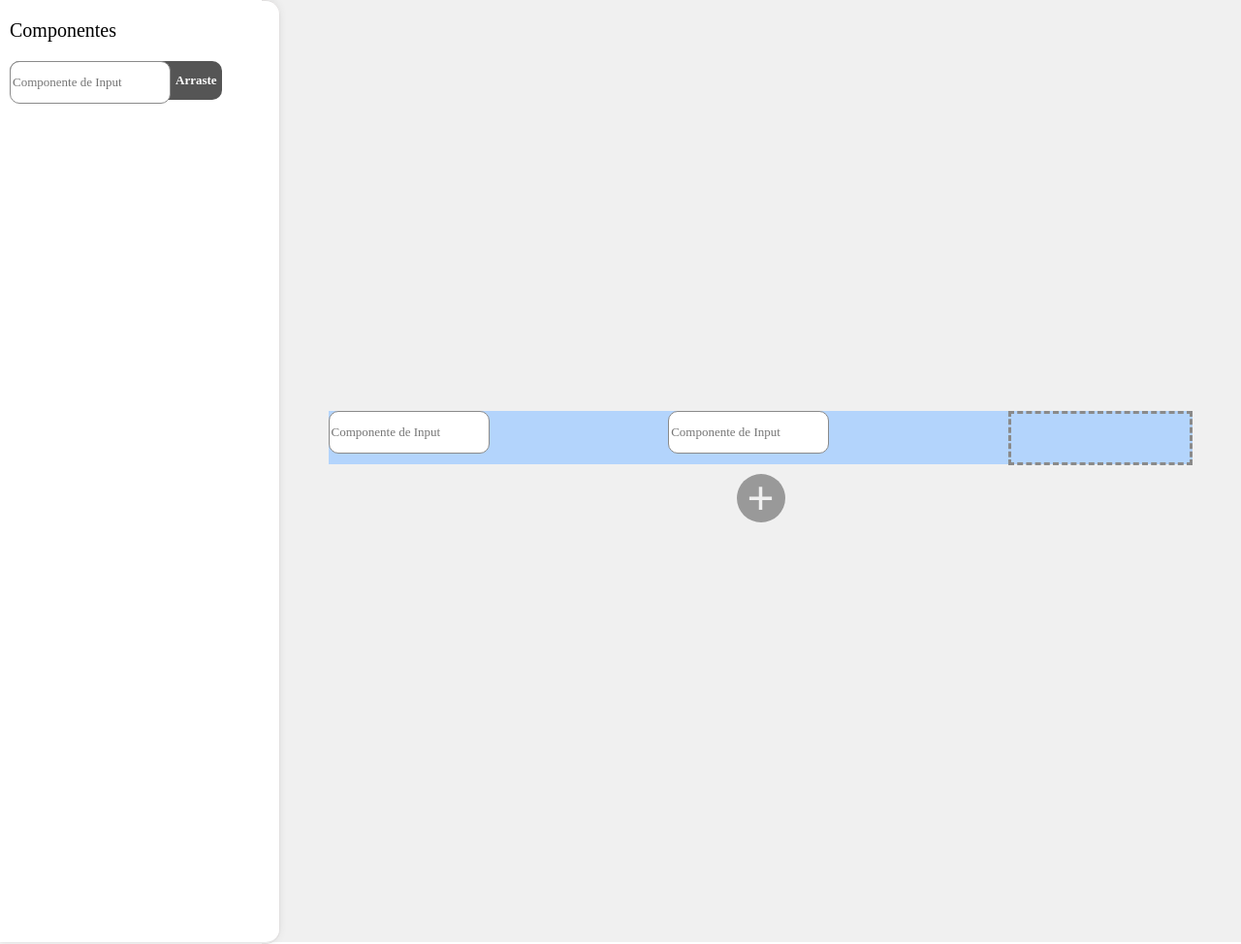
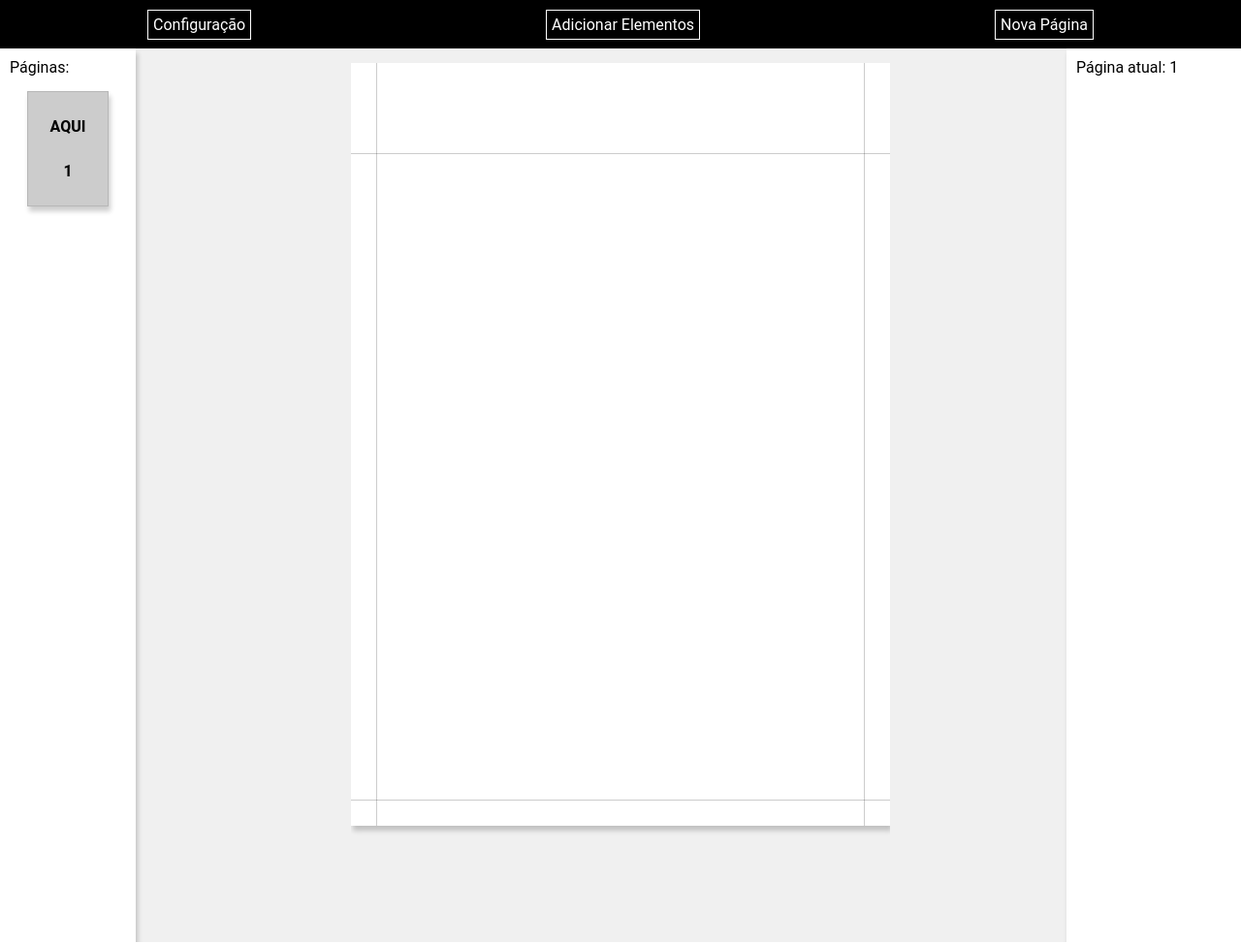
Before and after one commit to Luanfern/PocDragAndDropMakeForm, a PHP site: page / in a window 1280 px wide. Shown: the whole page at 97% size. Run offline with PHP 8.4, Linux system fonts and the light colour scheme; some libraries are stand-ins or nearby versions.

Commit message:
editor features( pagination, add elements, paginas area, config page area, new page, general config and margins)

```diff
--- a/css/editor.css
+++ b/css/editor.css
@@ -1,76 +1,17 @@
+*{
+  box-sizing: border-box;
+  margin: 0 auto;
+  font-family: 'Roboto', sans-serif;
+}
+
 #editor{
   height: 100%;
   width: 100%;
   display: flex;
+  flex-direction: column;
   justify-content: space-between;
   position: absolute;
   z-index: 2;
-}
-
-.editorAreas{
-  background-color: white;
-  height: 100%;
-  border-radius: 0 15px 15px 0;
-  box-shadow: -3px 0 10px #cccccc;
-  left: 0;
-  display: flex;
-  justify-content: space-between;
-  transition: 100ms;
-}
-
-.content{
-  width: 250px;
-  display: flex;
-  flex-direction: column;
-  align-items: start;
-  padding: 10px;
-}
-.close{
-  display: none;
-}
-
-.closeArea{
-  border-radius: 0 15px 15px 0;
-  border-style: solid;
-  border-width: 1px 1px 1px 0;
-  border-color: #e1dfdf;
-  width: 18px;
-  height: 100%;
-  transition: 50ms;
-}
-
-.closeArea:hover{
-  border-color: #d5d4d4;
-  background-color: #d5d4d4;
-}
-
-.lineToAddForm{
-  background-color: #b3d4fc;
-  height: 55px;
-  width: 90%;
-  display: grid;
-  grid-template-columns: auto auto auto;
-}
-
-.dashedArea{
-  border-style: dashed;
-  border-width: 3px;
-  border-color: #8a8a8a;
-  height: 50px;
-  flex-grow: 1;
-}
-
-.addLine{
-  width: 50px;
-  height: 50px;
-  background-color: #999999;
-  border-radius: 25px;
-  margin: 10px;
-  font-size: 50px;
-  font-weight: bold;
-  text-align: center;
-  line-height: 50px;
-  color: #F0F0F0;
 }
 
 .title{
@@ -78,22 +19,142 @@
   font-size: 20px;
 }
 
-#viewManager{
-  height: 100%;
+#menu{
+  height: 50px !important;
+  width: 100%;
   display: flex;
   align-items: center;
   justify-content: center;
   right: 0;
   flex-grow: 1;
+  z-index: 3;
+  background-color: black;
+  position: fixed;
+  top: 0;
 }
 
-#controllerManager{
-  width: calc(100%);
+.btnMenu{
+  color: white;
+  border: 1px solid white;
+  padding: 5px;
+  transition: 100ms;
+}
+
+.btnMenu:hover{
+  border: 1px solid grey;
+  padding: 5px 7px;
+}
+
+#viewManager{
+  margin-top:50px;
+  height: 100%;
+  display: block;
+  margin-left: auto;
+  margin-right: auto;
+  right: 0;
+  flex-grow: 1;
+  overflow: auto;
+}
+
+.sheet{
+  margin-top: 15px;
+  margin-bottom: 10px;
+  width: calc(2.65*210px);
+  height: calc(2.65*297px);
+  background-color: white;
+  box-shadow: 2px 5px 5px rgba(0,0,0,0.2);
+  position: relative;
+}
+
+#configSheet{
+  width: 180px;
+  background-color: red;
+  position: fixed;
+  z-index: 150;
+  right: 0;
+  background: white;
+  box-shadow: 2px 5px 5px rgba(0,0,0,0.2);
+  height: 100%;
+  padding: 10px;
+}
+
+#listSheets{
+  width: 140px;
+  background-color: red;
+  position: fixed;
+  z-index: 150;
+  left: 0;
+  background: white;
+  padding: 10px;
+  box-shadow: 2px 5px 5px rgba(0,0,0,0.2);
+  height: 100%;
+  overflow-y: scroll;
+}
+
+.minisheet{
+  margin-top: 15px;
+  width: calc(210px/2.65);
+  height: calc(297px/2.65);
+  background-color: white;
+  box-shadow: 2px 5px 5px rgba(0,0,0,0.2);
+  position: relative;
+  border: 1px solid rgba(0,0,0,0.1);
+  color: black;
+  font-weight: bold;
   display: flex;
   flex-direction: column;
+  justify-content: space-evenly;
   align-items: center;
-  justify-content: center;
 }
+
+.minisheet.miniSheetActive{
+  background-color: rgba(0,0,0,0.2);
+  width: calc(210px/2.5);
+  height: calc(297px/2.5);
+
+}
+
+.content{
+  width: 100%;
+  height: 100%;
+}
+
+.mh{
+  width: 1px;
+  background-color: rgba(0,0,0,0.2);
+  height:100%;
+  position: absolute;
+}
+
+.mv{
+  width: 100%;
+  background-color: rgba(0,0,0,0.2);
+  height:1px;
+  position: absolute;
+}
+
+.lines{
+  margin: 0;
+}
+
+.dot{
+  background-color: black;
+  width: 70px;
+  height: 25px;
+  font-size: 12px;
+  color: white;
+  position: absolute;
+  border-radius: 2px;
+}
+
+.cmShow{
+
+  color: grey;
+  font-size: 12px;
+  position: absolute;
+
+}
+
 
 #backgroundManager{
   position: absolute;
@@ -102,40 +163,3 @@
   width: 100%;
   height: 100%;
 }
-.component{
-  border-radius: 10px;
-  background-color: #555555;
-  display: flex;
-  justify-content: space-around;
-  font-size: 13px;
-  height: 40px;
-  max-width: 230px;
-}
-
-.dragdropIcon{
-  text-align: center;
-  font-weight: bold;
-  color: white;
-  line-height: 40px;
-  margin: 0 5px;
-  transition: 100ms;
-}
-
-.component:hover{
-  cursor: grab;
-}
-
-.componentInput{
-  height: 40px;
-  border-color: #8a8a8a;
-  border-width: 1px;
-  border-style: solid;
-  border-radius: 10px;
-  color: #a19e9e;
-  font-size: 13px;
-  max-width: 190px;
-}
-
-.dragging{
-  opacity: 0.4;
-}
--- a/index.html
+++ b/index.html
@@ -1,5 +1,5 @@
 <!doctype html>
-<html class="no-js" lang="">
+<html lang="">
 
 <head>
   <meta charset="utf-8">
@@ -7,18 +7,8 @@
   <meta name="description" content="">
   <meta name="viewport" content="width=device-width, initial-scale=1">
 
-  <meta property="og:title" content="">
-  <meta property="og:type" content="">
-  <meta property="og:url" content="">
-  <meta property="og:image" content="">
-
-  <link rel="manifest" href="site.webmanifest">
-  <link rel="apple-touch-icon" href="icon.png">
-  <!-- Place favicon.ico in the root directory -->
-
-  <link rel="stylesheet" href="css/normalize.css">
-  <link rel="stylesheet" href="css/main.css">
   <link rel="stylesheet" href="css/editor.css">
+  <link rel="stylesheet" href="css/modal.css">
 
   <meta name="theme-color" content="#fafafa">
 </head>
@@ -26,40 +16,57 @@
 <body>
 
   <div id="editor">
-      <section id="components" class="editorAreas">
-        <div class="content">
-          <div class="title">Componentes</div>
-            <div class="component" draggable="true">
-              <div class="comp">
-                <input type="text" name="input" class="componentInput" placeholder="Componente de Input">
-              </div>
-              <div class="dragdropIcon">
-                Arraste
-              </div>
-            </div>
-        </div>
-        <div class="closeArea"></div>
+      <section id="menu">
+        <div id="config" class="btnMenu">Configuração</div>
+        <div id="newElement" class="btnMenu">Adicionar Elementos</div>
+        <div id="newPage" class="btnMenu">Nova Página</div>
       </section>
       <section id="viewManager">
-        <div id="controllerManager">
-          <div class="lineToAddForm">
-            <div class="comp">
-              <input type="text" name="input" class="componentInput" placeholder="Componente de Input">
-            </div>
-            <div class="comp">
-              <input type="text" name="input" class="componentInput" placeholder="Componente de Input">
-            </div>
-            <div class="dashedArea"></div>
-          </div>
-          <div class="addLine">+</div>
+        <div id="listSheets">
+          <p>Páginas:</p>
+        </div>
+        <div id="configSheet">
+          <p class="currentPage">Página atual: </p>
+        </div>
+        <div class="sheet" rel="1">
+          <div class="mv mtop"></div>
+          <div class="mv mbottom"></div>
+          <div class="mh mleft"></div>
+          <div class="mh mright"></div>
+          <div class="content"></div>
         </div>
       </section>
   </div>
 
   <div id="backgroundManager"></div>
 
-  <script src="js/vendor/modernizr-3.11.2.min.js"></script>
-  <script src="js/plugins.js"></script>
+<div id="myModal" class="modal">
+  <div class="modal-content">
+    <div class="modal-header">
+      <div class="title">CONFIGURAÇÕES</div>
+      <p class="close">&times;</p>
+    </div>
+    <div class="inp">
+      <span>margem TOPO:</span>
+      <input type="number" name="verticalMT" id="verticalMT" step="0.5" max="30" value=3.5>
+    </div>
+    <div class="inp">
+      <span>margem RODAPÉ:</span>
+      <input type="number" name="verticalMR" id="verticalMR" step="0.5" max="30" value=1.0>
+    </div>
+    <div class="inp">
+      <span>margem ESQUERDA:</span>
+      <input type="number" name="horizontalME" id="horizontalME" step="0.5" max="30" value=1.0>
+    </div>
+    <div class="inp">
+      <span>margem DIREITA:</span>
+      <input type="number" name="horizontalMD" id="horizontalMD" step="0.5" max="21" value=1.0>
+    </div>
+    <div class="btnapply">Aplicar</div>
+  </div>
+
+</div>
+
   <script src="js/main.js"></script>
 </body>
 
--- a/js/main.js
+++ b/js/main.js
@@ -1,33 +1,330 @@
-const editorAreas = document.querySelector('.editorAreas')
-const linesForm = document.querySelectorAll('.lineToAddForm')
-let currentComponentToTransfer;
+const viewManager = document.querySelector('#viewManager');
+const newPageButton = document.querySelector("#newPage");
+const newElementButton = document.querySelector("#newElement");
+const listSheetsArea = document.querySelector("#listSheets");
+const configSheetArea = document.querySelector("#configSheet");
 
-//Open and Close Aba de Componentes
-editorAreas.querySelector('.closeArea').addEventListener(
-  "click",
-  function () {
-    editorAreas.querySelector('.content').classList.toggle('close')
-    //editorAreas.querySelector('.content').classList.add('open')
+
+//INICIAL
+//somente capturar dimensões iniciais!
+const sheetcontent = document.querySelector('.sheet').querySelector('.content');
+
+let wcm = (sheetcontent.offsetWidth) / 21.0;
+let hcm = (sheetcontent.offsetHeight) / 29.7;
+let currentPage = 1;
+let lastNP = 1;
+let file = [
+  {"NP": 1,
+  sheetmargins: {
+    "top": 0,
+    "bottom": 0,
+    "left": 0,
+    "right": 0
+  },
+  components: {}
+  }
+];
+
+file.forEach((e) => {
+  if (e.NP == currentPage) {
+    createMiniSheet(e.NP, true);
+  } else {
+    createMiniSheet(e.NP, false);
+  }
+})
+
+configSheetArea.querySelector('.currentPage').insertAdjacentHTML('beforeend', currentPage);
+
+applyMargins(1);
+
+
+
+
+//SET CURRENT PAGE
+function setCurrentPage(np){
+  currentPage = np;
+  listSheetsArea.querySelectorAll('.minisheet').forEach((m) => {
+    console.log(m);
+    let r = m.getAttribute('rel');
+
+    if(r == np){
+      m.classList.add('miniSheetActive');
+      m.innerHTML = 'AQUI <p>'+r+'</p>';
+    } else {
+      m.classList.remove('miniSheetActive');
+      m.innerHTML = '<p>'+r+'</p>';
+    }
+  });
+  configSheetArea.querySelector('.currentPage').textContent = 'Página atual: '+currentPage;
+  let esheet = document.querySelector('.sheet[rel="'+np+'"]');
+  esheet.scrollIntoView({ behavior: 'smooth' });
+}
+
+
+
+//BTN ACTIONS
+newPageButton.addEventListener("click", createPage);
+
+newElementButton.addEventListener("click", function (e) {
+  let c = new Celula('RELATÓRIO PRELIMINAR - VIA akad', 19, 0.6, undefined, "C", undefined, 8, "B", undefined, "", '0.04', '#FF0000', 1, undefined).draw();
+  sheetcontent.appendChild(c);
+
+  let c2 = new Celula('1-REGULADORA', 19, 0.40, undefined, "C", undefined, undefined, "B", undefined, "B", '0.04', '#FF0000', 1, undefined).draw();
+  sheetcontent.appendChild(c2);
+
+  let c3 = new Celula('NOME', 19, 0.35, undefined, "L", undefined, undefined, undefined, undefined, "", '0.04', '#FF0000', 1, undefined).draw();
+  sheetcontent.appendChild(c3);
+
+  let c4 = new Celula('Directa Reguladora Ltda.', 19, 0.35, undefined, "L", undefined, undefined, undefined, undefined, "B", '0.04', '#FF0000', 1, undefined).draw();
+  sheetcontent.appendChild(c4);
+
+
+  let c5 = new Celula('E-MAIL', 7, 0.35, undefined, "L", undefined, undefined, undefined, undefined, "R", '0.04', '#FF0000', 0, undefined).draw();
+  sheetcontent.appendChild(c5);
+
+
+  let c6 = new Celula('CONTATO', 5, 0.35, undefined, "L", undefined, undefined, undefined, undefined, "R", '0.04', '#FF0000', 0, undefined).draw();
+  sheetcontent.appendChild(c6);
+
+
+  let c7 = new Celula('TELEFONE', 7, 0.35, undefined, "L", undefined, undefined, undefined, undefined, "", '0.04', '#FF0000', 1, undefined).draw();
+  sheetcontent.appendChild(c7);
+})
+
+
+
+
+
+//MODAL
+var modal = document.getElementById("myModal");
+var configbtn = document.getElementById("config");
+var span = document.getElementsByClassName("close")[0];
+var btnapply = document.getElementsByClassName("btnapply")[0];
+configbtn.onclick = function () {
+  modal.style.display = "block";
+}
+span.onclick = function () {
+  modal.style.display = "none";
+}
+btnapply.onclick = function () {
+  modal.style.display = "none";
+
+  applyMargins(1);
+
+}
+window.onclick = function (event) {
+  if (event.target == modal) {
+    modal.style.display = "none";
+  }
+}
+
+
+
+//MARGINS
+function applyMargins(np) {
+  const iverticalMT = document.getElementById('verticalMT').value;
+  const iverticalMR = document.getElementById('verticalMR').value;
+  const ihorizontalME = document.getElementById('horizontalME').value;
+  const ihorizontalMD = document.getElementById('horizontalMD').value;
+
+  var marginsh = document.getElementsByClassName("mh");
+  var marginsv = document.getElementsByClassName("mv");
+
+  Array.from(marginsh).forEach(element => {
+    if (element.classList.contains("mleft")) {
+      element.style.left = (wcm * ihorizontalME) + 'px';
+    }
+    if (element.classList.contains("mright")) {
+      element.style.right = (wcm * ihorizontalMD) + 'px';
+    }
+  });
+
+  Array.from(marginsv).forEach(element => {
+    if (element.classList.contains("mbottom")) {
+      element.style.bottom = (hcm * iverticalMR) + 'px';
+
+    }
+    if (element.classList.contains("mtop")) {
+      element.style.top = (hcm * iverticalMT) + 'px';
+    }
+  });
+
+  let indexNP = file.findIndex(item => item.NP === np);
+  file[indexNP].sheetmargins = {
+    top: (hcm * iverticalMT),
+    bottom: (hcm * iverticalMR),
+    left: (wcm * ihorizontalME),
+    right: (wcm * ihorizontalMD)
+  }
+
+  sheetcontent.style.padding = (hcm * iverticalMT)+"px "+(wcm * ihorizontalMD) +"px "+(hcm * iverticalMR)+"px "+(wcm * ihorizontalME)+"px";
+
+}
+
+
+
+
+
+//CREATE PAGE
+function createPage(e) {
+
+  file.push({"NP": ++lastNP,
+  sheetmargins: {
+    "top": 0,
+    "bottom": 0,
+    "left": 0,
+    "right": 0
+  },
+  components: {}
   })
 
-//Draggable Elements
-document.addEventListener(
-  "dragstart",
-  (e) => {
-    currentComponentToTransfer = e.target.children[0].cloneNode(true)
-  e.target.classList.add("dragging");
-})
+  let newSheet = document.createElement("div");
+  newSheet.setAttribute('class', 'sheet');
+  newSheet.setAttribute('rel', lastNP);
+  newSheet.addEventListener("click", function(){})
+  newSheet.insertAdjacentHTML('beforeend', '<div class="mv mtop"></div><div class="mv mbottom"></div><div class="mh mleft"></div><div class="mh mright"></div> <div id="content"></div>');
+  viewManager.append(newSheet);
+  applyMargins(lastNP);
 
-document.addEventListener(
-  "dragend",
-  (e) => {
-    e.target.classList.remove("dragging");
-    currentComponentToTransfer = null
-  })
+  createMiniSheet(lastNP, false);
 
-linesForm.forEach((item) => {
-  item.addEventListener("dragover", (e) => {
-    item.prepend(currentComponentToTransfer)
-  })
+setCurrentPage(lastNP);
+}
 
-})
+
+
+
+
+//CREATE MINISHEET
+function createMiniSheet(np, active){
+  if (active) {
+    listSheetsArea.insertAdjacentHTML('beforeend', '<div class="minisheet miniSheetActive" onclick="setCurrentPage('+np+')" rel="'+np+'">AQUI <p>'+np+'</p></div>');
+  } else {
+    listSheetsArea.insertAdjacentHTML('beforeend', '<div class="minisheet" onclick="setCurrentPage('+np+')" rel="'+np+'"><p>'+np+'</p></div>');
+  }
+}
+
+
+
+
+
+
+//CLASSES
+const sideChars = {
+  "B": 'borderBottom',
+  "L": 'borderLeft',
+  "R": 'borderRight',
+  "T": 'borderTop'
+}
+
+const alignText = {
+  "C": "center",
+  "L": "left",
+  "R": "right"
+}
+
+const weightText = {
+  "U": "underline",
+  "B": "bold",
+  "I": "italic"
+}
+
+class Celula {
+  width = '19'; //
+  height = "0.5"; //
+  talign = ""; //
+  tfont = ""; //
+  tsize = ""; //
+  tweight = ""; //
+  tcolor = "#000"; //
+  text = "DIRECTA TEXT!"; //
+  bcolor = "none"; //
+  border = "";
+  borderwidth = "";
+  bordercolor = "";
+  last = 0; //
+  link = ""; //
+  constructor(text, width, height, tcolor = "#000", talign = "L", tfont = "Arial", tsize = 7, tweight = "", bcolor = "none", bordersides = "", borderwidth = "", bordercolor = "", last = 0, link = "", ) {
+    this.text = text;
+    this.height = height;
+    this.width = width;
+    this.last = last;
+    this.link = link;
+    this.bcolor = bcolor;
+    this.tcolor = tcolor;
+    this.talign = talign;
+    this.tfont = tfont;
+    this.tsize = tsize;
+    this.tweight = tweight;
+    this.border = bordersides;
+    this.borderwidth = borderwidth;
+    this.bordercolor = bordercolor;
+  }
+
+  draw() {
+    let celula = document.createElement("div");
+    celula.setAttribute("id", "1");
+
+    //BACKGROUND COLOR
+    celula.style.backgroundColor = this.bcolor;
+
+    //HEIGHT - WIDTH
+    celula.style.width = (wcm * this.width) + 'px';
+    celula.style.height = (hcm * this.height) + 'px';
+
+    //TEXT
+    var text = document.createTextNode(this.text);
+    celula.style.fontFamily = this.tfont;
+
+    let fs = hcm*(parseFloat(this.tsize)/(72/2.56));
+    //console.log(fs+'px');
+    celula.style.fontSize = fs+'px';
+
+    celula.style.textAlign = alignText[this.talign];
+    celula.style.color = this.tcolor;
+
+    let fontstyleSplit = this.tweight.split('');
+    fontstyleSplit.forEach((e) => {
+      let s = e.toUpperCase();
+      if (s == 'B') {
+        celula.style.fontWeight = weightText[this.tweight];
+      }
+      if (s == 'I') {
+        celula.style.fontStyle = weightText[this.tweight];
+      }
+      if (s == 'U') {
+        celula.style.textDecoration = weightText[this.tweight];
+      }
+    })
+
+    //BORDER
+    let sidesSplit = this.border.split('');
+    sidesSplit.forEach((e) => {
+      let sd = sideChars[e];
+      let w = hcm*this.borderwidth;
+      celula.style[sd]=w+"px solid "+this.bordercolor;
+    })
+
+    celula.setAttribute('class', 'lines');
+
+    celula.appendChild(text);
+
+    if (this.last == 0) {
+      let linegroup = document.createElement('div');
+      linegroup.setAttribute('class', 'linegroup'+1);
+      linegroup.appendChild(celula);
+
+      return linegroup;
+    }
+     else {
+      return celula;
+     }
+  }
+
+  setBorder(sides, width, color) {
+    this.border = sides;
+    this.borderwidth = width;
+    this.bordercolor = color;
+    this.draw();
+  }
+}
```
Also changed, not shown: css/modal.css (added, +72 -0 lines).
